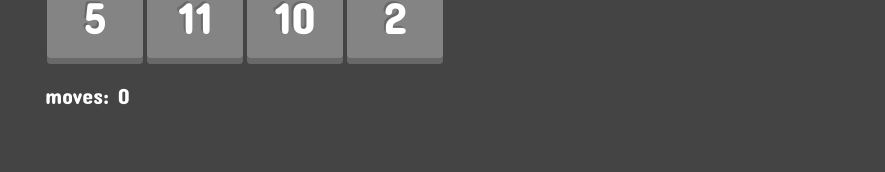
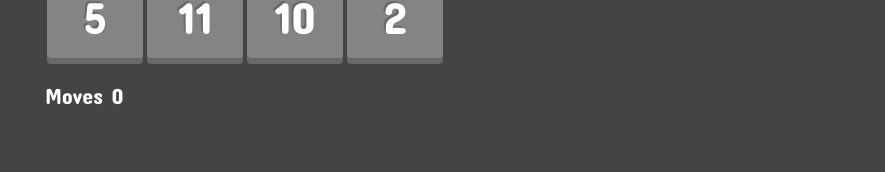
Before and after one commit to interaminense/fifteen-puzzle-game, a React (Create React App) app: page / in a window 1280 px wide. Shown: the part 513-685 px from the top of the page, without its empty margins (395-1280 px from the left). Built offline with nearby package versions, Linux system fonts and the light colour scheme.

Commit message:
Update texts

```diff
--- a/src/components/Puzzle.js
+++ b/src/components/Puzzle.js
@@ -82,17 +82,17 @@ const Puzzle = () => {
 			</div>
 
 			<div className='status'>
-				<div>moves: {moves}</div>
+				<div>Moves {moves}</div>
 
 				{finish && (
 					<div className='finish'>
-						<div>finished!</div>
+						<div>Finished. Congratulations!!!</div>
 
 						<button
 							className='button'
 							onClick={() => handleRestart()}
 						>
-							restart
+							Restart
 						</button>
 					</div>
 				)}
```
